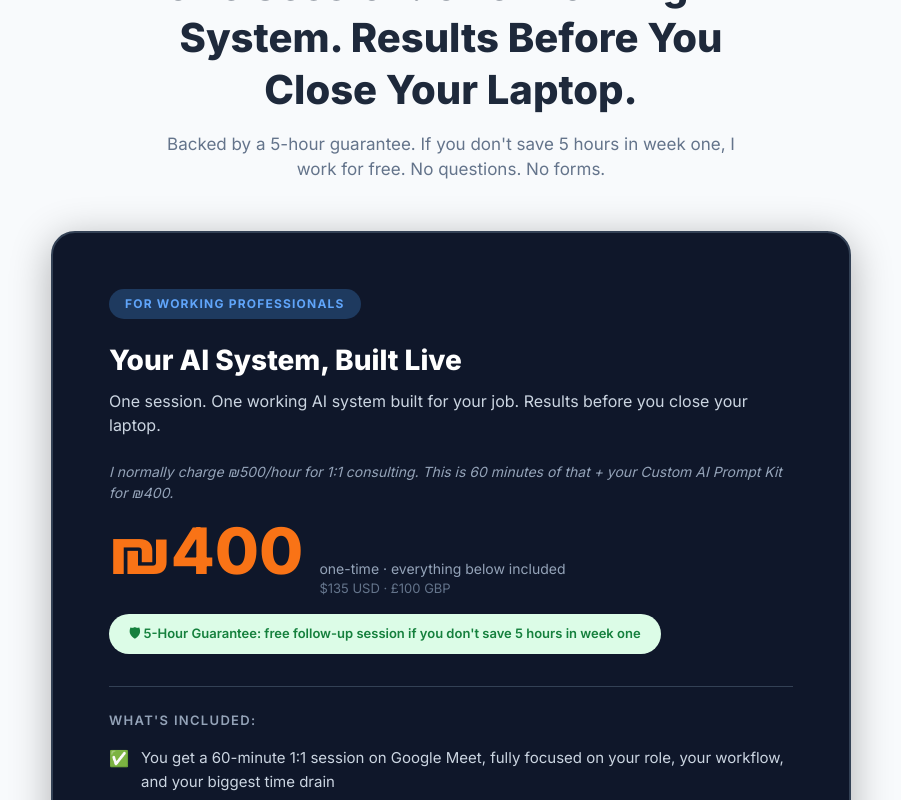
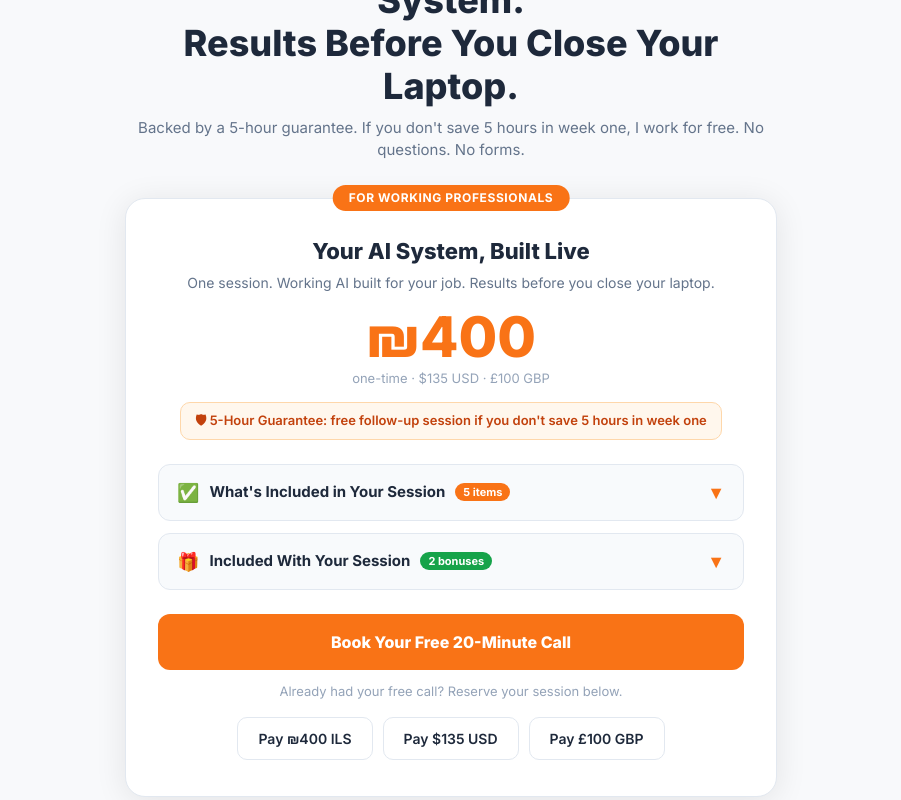
Before and after one commit to samkershner1234-aisk/ai-with-sam, a React (Vite) app: page / in a window 1280 px wide. Shown: the part 3480-4280 px from the top of the page, without its empty margins (189-1090 px from the left). Built offline with nearby package versions, Linux system fonts and the light colour scheme.

Commit message:
Refactor PricingSection component and update content

```diff
--- a/src/components/landing/PricingSection.jsx
+++ b/src/components/landing/PricingSection.jsx
@@ -1,150 +1,115 @@
-import { useState, useEffect } from "react";
+import { useState } from "react";
 import { CTA_URL } from "./constants";
 
-const PHONE = "0526198680";
-const inc=["You get a 60-minute 1:1 session on Google Meet, fully focused on your role, your workflow, and your biggest time drain","You pinpoint the single task at work that is eating your time every day. We fix it together, live.","You get a working AI solution built on the call. A custom prompt or workflow built for exactly how you work. Not a template. Yours.","You get the full session recording sent to you after the call, so you can revisit every step","You get a written recap document. All your custom prompts and next steps in one clear document."];
+const ILS_URL = "https://buy.stripe.com/ILS";
+const USD_URL = "https://buy.stripe.com/USD";
+const GBP_URL = "https://buy.stripe.com/GBP";
 
-function ILSModal({ onClose }) {
-  const [revealed, setRevealed] = useState(null); // 'bit' | 'paybox' | null
-  const [copied, setCopied] = useState(false);
+const included = [
+  "60-minute 1:1 session on Google Meet — fully focused on your role, workflow, and biggest time drain",
+  "We pinpoint the single task eating your time every day and fix it together, live",
+  "A working AI solution built on the call — a custom prompt or workflow for exactly how you work",
+  "Full session recording sent to you after the call — revisit every step",
+  "Written recap document — all your custom prompts and next steps in one clear document",
+];
 
-  useEffect(() => {
-    function handleKey(e) { if (e.key === "Escape") onClose(); }
-    window.addEventListener("keydown", handleKey);
-    return () => window.removeEventListener("keydown", handleKey);
-  }, [onClose]);
+const bonus = [
+  { icon: "🎁", title: "Custom AI Prompt Kit", desc: "I start building your kit before we meet using your intake form. A personalised set of 10+ prompts for your specific role. Yours to keep forever." },
+  { icon: "💬", title: "14 Days WhatsApp Access", desc: "Got a prompt that's not working? Message me directly — not a ticket system. I respond within 24 hours." },
+];
 
-  async function copyPhone() {
-    try {
-      await navigator.clipboard.writeText(PHONE);
-    } catch {
-      const el = document.createElement("textarea");
-      el.value = PHONE;
-      document.body.appendChild(el);
-      el.select();
-      document.execCommand("copy");
-      document.body.removeChild(el);
-    }
-    setCopied(true);
-    setTimeout(() => setCopied(false), 2000);
-  }
-
-  function handleBit(e) {
-    e.stopPropagation();
-    setRevealed(revealed === "bit" ? "bit" : "bit");
-    setCopied(false);
-  }
-  function handlePaybox(e) {
-    e.stopPropagation();
-    setRevealed(revealed === "paybox" ? "paybox" : "paybox");
-    setCopied(false);
-  }
-  function handleBank(e) {
-    e.stopPropagation();
-    onClose();
-    window.open("https://wa.link/il8v94", "_blank", "noopener,noreferrer");
-  }
-
-  const btnStyle = {background:"#F97316",color:"#FFFFFF",fontWeight:700,fontSize:"16px",padding:"14px 20px",borderRadius:"50px",border:"none",cursor:"pointer",width:"100%",textAlign:"center",display:"block",marginBottom:"10px"};
-  const copyBtnStyle = {background:"transparent",color:"#F97316",fontWeight:600,fontSize:"13px",padding:"6px 14px",borderRadius:"50px",border:"1.5px solid #F97316",cursor:"pointer",whiteSpace:"nowrap",flexShrink:0};
-  const revealBox = {background:"#0F172A",borderRadius:"12px",padding:"14px 16px",marginBottom:"10px",display:"flex",alignItems:"center",gap:"12px",flexWrap:"wrap"};
+export default function PricingSection() {
+  const [showIncluded, setShowIncluded] = useState(false);
+  const [showBonus, setShowBonus] = useState(false);
 
   return (
-    <div
-      onClick={onClose}
-      style={{position:"fixed",inset:0,background:"rgba(0,0,0,0.7)",zIndex:9999,display:"flex",alignItems:"center",justifyContent:"center",padding:"16px"}}
-    >
-      <div
-        onClick={e=>e.stopPropagation()}
-        style={{background:"#1a2235",borderRadius:"20px",padding:"32px 28px",width:"100%",maxWidth:"420px",position:"relative",boxShadow:"0 24px 64px rgba(0,0,0,0.5)"}}
-      >
-        <button
-          onClick={onClose}
-          style={{position:"absolute",top:"16px",right:"20px",background:"none",border:"none",color:"#94A3B8",fontSize:"20px",cursor:"pointer",lineHeight:1,padding:"4px"}}
-          aria-label="Close"
-        >✕</button>
+    <section style={{background:"#f8f9fb",padding:"80px 0 72px"}}>
+      <div style={{maxWidth:700,margin:"0 auto",padding:"0 24px"}}>
 
-        <h3 style={{fontWeight:800,color:"#FFFFFF",fontSize:"22px",marginBottom:"24px",paddingRight:"24px"}}>Choose your payment method</h3>
+        {/* Header */}
+        <p style={{color:"#F97316",fontWeight:700,letterSpacing:"0.12em",textTransform:"uppercase",fontSize:13,textAlign:"center",marginBottom:12}}>THE OFFER</p>
+        <h2 style={{fontSize:"clamp(24px,4vw,36px)",fontWeight:800,color:"#1E293B",textAlign:"center",lineHeight:1.2,marginBottom:8}}>
+          One Session. One Working AI System.<br/>Results Before You Close Your Laptop.
+        </h2>
+        <p style={{color:"#64748B",textAlign:"center",fontSize:15,marginBottom:36}}>
+          Backed by a 5-hour guarantee. If you don't save 5 hours in week one, I work for free. No questions. No forms.
+        </p>
 
-        {/* Bit */}
-        <button style={btnStyle} onClick={handleBit}>
-          <a href="https://www.bitpay.co.il" target="_blank" rel="noopener noreferrer"
-            onClick={e=>e.stopPropagation()}
-            style={{color:"#FFFFFF",textDecoration:"none",pointerEvents:"auto"}}>Bit</a>
-        </button>
-        {revealed === "bit" && (
-          <div style={revealBox}>
-            <p style={{color:"#CBD5E1",fontSize:"13px",margin:0,flexShrink:0}}>Send payment to:</p>
-            <p style={{color:"#FFFFFF",fontSize:"22px",fontWeight:800,margin:0,letterSpacing:"0.05em"}}>{PHONE}</p>
-            <button style={copyBtnStyle} onClick={copyPhone}>{copied ? "Copied ✓" : "Copy number"}</button>
+        {/* Pricing card */}
+        <div style={{background:"#fff",borderRadius:20,padding:"36px 32px",boxShadow:"0 4px 32px rgba(0,0,0,0.09)",border:"1.5px solid #E2E8F0",position:"relative"}}>
+
+          {/* Badge */}
+          <div style={{position:"absolute",top:-14,left:"50%",transform:"translateX(-50%)",background:"#F97316",color:"#fff",fontWeight:700,fontSize:12,padding:"4px 16px",borderRadius:20,letterSpacing:"0.05em",whiteSpace:"nowrap"}}>FOR WORKING PROFESSIONALS</div>
+
+          {/* Title + price */}
+          <div style={{textAlign:"center",marginBottom:24}}>
+            <div style={{fontWeight:800,fontSize:22,color:"#1E293B",marginBottom:4}}>Your AI System, Built Live</div>
+            <div style={{color:"#64748B",fontSize:14,marginBottom:16}}>One session. Working AI built for your job. Results before you close your laptop.</div>
+            <div style={{fontSize:"clamp(40px,8vw,56px)",fontWeight:900,color:"#F97316",lineHeight:1}}>₪400</div>
+            <div style={{color:"#94A3B8",fontSize:13,marginTop:4}}>one-time · $135 USD · £100 GBP</div>
+            <div style={{display:"inline-flex",alignItems:"center",gap:6,background:"#FFF7ED",border:"1.5px solid #FED7AA",borderRadius:10,padding:"8px 14px",marginTop:14,fontSize:13,fontWeight:600,color:"#C2410C"}}>
+              🛡 5-Hour Guarantee: free follow-up session if you don't save 5 hours in week one
+            </div>
           </div>
-        )}
 
-        {/* Paybox */}
-        <button style={btnStyle} onClick={handlePaybox}>
-          <a href="https://links.payboxapp.com/" target="_blank" rel="noopener noreferrer"
-            onClick={e=>e.stopPropagation()}
-            style={{color:"#FFFFFF",textDecoration:"none",pointerEvents:"auto"}}>Paybox</a>
-        </button>
-        {revealed === "paybox" && (
-          <div style={revealBox}>
-            <p style={{color:"#CBD5E1",fontSize:"13px",margin:0,flexShrink:0}}>Send payment to:</p>
-            <p style={{color:"#FFFFFF",fontSize:"22px",fontWeight:800,margin:0,letterSpacing:"0.05em"}}>{PHONE}</p>
-            <button style={copyBtnStyle} onClick={copyPhone}>{copied ? "Copied ✓" : "Copy number"}</button>
+          {/* Collapsible: What's Included */}
+          <div style={{marginBottom:12}}>
+            <button onClick={() => setShowIncluded(p => !p)} style={{width:"100%",display:"flex",alignItems:"center",justifyContent:"space-between",background: showIncluded ? "#FFF7ED" : "#F8FAFC",border: showIncluded ? "1.5px solid #F97316" : "1.5px solid #E2E8F0",borderRadius:12,padding:"14px 18px",cursor:"pointer",transition:"all 0.2s"}}>
+              <div style={{display:"flex",alignItems:"center",gap:10}}>
+                <span style={{fontSize:18}}>✅</span>
+                <span style={{fontWeight:700,fontSize:15,color:"#1E293B"}}>What's Included in Your Session</span>
+                <span style={{background:"#F97316",color:"#fff",borderRadius:20,padding:"1px 8px",fontSize:11,fontWeight:700}}>{included.length} items</span>
+              </div>
+              <span style={{color:"#F97316",fontWeight:700,fontSize:18,transition:"transform 0.2s",display:"inline-block",transform: showIncluded ? "rotate(180deg)" : "rotate(0deg)"}}>▼</span>
+            </button>
+            {showIncluded && (
+              <div style={{background:"#FFFBF5",border:"1.5px solid #FED7AA",borderTop:"none",borderRadius:"0 0 12px 12px",padding:"16px 18px"}}>
+                {included.map((item, i) => (
+                  <div key={i} style={{display:"flex",gap:10,alignItems:"flex-start",marginBottom: i < included.length-1 ? 12 : 0}}>
+                    <span style={{color:"#16A34A",fontWeight:700,flexShrink:0,marginTop:2}}>✓</span>
+                    <span style={{color:"#374151",fontSize:14,lineHeight:1.55}}>{item}</span>
+                  </div>
+                ))}
+              </div>
+            )}
           </div>
-        )}
 
-        {/* Bank Transfer */}
-        <button style={{...btnStyle,marginBottom:0}} onClick={handleBank}>Bank Transfer</button>
-      </div>
-    </div>
-  );
-}
+          {/* Collapsible: Included With Your Session */}
+          <div style={{marginBottom:24}}>
+            <button onClick={() => setShowBonus(p => !p)} style={{width:"100%",display:"flex",alignItems:"center",justifyContent:"space-between",background: showBonus ? "#FFF7ED" : "#F8FAFC",border: showBonus ? "1.5px solid #F97316" : "1.5px solid #E2E8F0",borderRadius:12,padding:"14px 18px",cursor:"pointer",transition:"all 0.2s"}}>
+              <div style={{display:"flex",alignItems:"center",gap:10}}>
+                <span style={{fontSize:18}}>🎁</span>
+                <span style={{fontWeight:700,fontSize:15,color:"#1E293B"}}>Included With Your Session</span>
+                <span style={{background:"#16A34A",color:"#fff",borderRadius:20,padding:"1px 8px",fontSize:11,fontWeight:700}}>2 bonuses</span>
+              </div>
+              <span style={{color:"#F97316",fontWeight:700,fontSize:18,transition:"transform 0.2s",display:"inline-block",transform: showBonus ? "rotate(180deg)" : "rotate(0deg)"}}>▼</span>
+            </button>
+            {showBonus && (
+              <div style={{background:"#FFFBF5",border:"1.5px solid #FED7AA",borderTop:"none",borderRadius:"0 0 12px 12px",padding:"16px 18px"}}>
+                {bonus.map((b, i) => (
+                  <div key={i} style={{display:"flex",gap:12,alignItems:"flex-start",marginBottom: i < bonus.length-1 ? 16 : 0}}>
+                    <span style={{fontSize:22,flexShrink:0}}>{b.icon}</span>
+                    <div>
+                      <div style={{fontWeight:700,fontSize:14,color:"#1E293B",marginBottom:3}}>{b.title}</div>
+                      <div style={{color:"#64748B",fontSize:13,lineHeight:1.55}}>{b.desc}</div>
+                    </div>
+                  </div>
+                ))}
+              </div>
+            )}
+          </div>
 
-export default function PricingSection() {
-const [isMobile, setIsMobile] = useState(window.innerWidth <= 768);
-useEffect(() => {
-const handleResize = () => setIsMobile(window.innerWidth <= 768);
-window.addEventListener("resize", handleResize);
-return () => window.removeEventListener("resize", handleResize);
-}, []);
-const [showModal, setShowModal] = useState(false);
-  return (
-    <section id="offer" style={{background:" #F8FAFC",padding:isMobile?"60px 24px":"100px 24px"}}>
-      {showModal && <ILSModal onClose={()=>setShowModal(false)}/>}
-      <div style={{maxWidth:"800px",margin:"0 auto"}}>
-        <p style={{fontSize:"13px",fontWeight:600,letterSpacing:"0.1em",color:" #F97316",textTransform:"uppercase",textAlign:"center",marginBottom:"16px"}}>The Offer</p>
-        <h2 style={{fontSize:"clamp(28px,4vw,40px)",fontWeight:800,color:" #1E293B",textAlign:"center",maxWidth:"650px",margin:"0 auto 16px",lineHeight:1.3}}>One Session. One Working AI System. Results Before You Close Your Laptop.</h2>
-        <p style={{color:" #64748B",fontSize:"17px",textAlign:"center",maxWidth:"580px",margin:"0 auto 48px"}}>Backed by a 5-hour guarantee. If you don't save 5 hours in week one, I work for free. No questions. No forms.</p>
-        <div style={{background:" #0F172A",border:"2px solid #334155",borderRadius:"24px",padding:"clamp(32px,5vw,56px)",boxShadow:"0 8px 40px rgba(0,0,0,0.3)"}}>
-          <div style={{display:"inline-block",background:" #1E3A5F",color:" #60A5FA",fontSize:"12px",fontWeight:700,letterSpacing:"0.1em",textTransform:"uppercase",borderRadius:"50px",padding:"6px 16px",marginBottom:"20px"}}>For Working Professionals</div>
-          <h3 style={{fontSize:"28px",fontWeight:800,color:" #FFFFFF",margin:"0 0 8px"}}>Your AI System, Built Live</h3>
-          <p style={{color:" #CBD5E1",fontSize:"16px",marginBottom:"24px"}}>One session. One working AI system built for your job. Results before you close your laptop.</p>
-          <p style={{color:" #94A3B8",fontSize:"14px",fontStyle:"italic",marginBottom:"16px"}}>I normally charge &#8362;500/hour for 1:1 consulting. This is 60 minutes of that + your Custom AI Prompt Kit for &#8362;400.</p>
-          <div style={{display:"flex",alignItems:"baseline",gap:"16px",flexWrap:"wrap",marginBottom:"16px"}}>
-            <span style={{fontSize:"64px",fontWeight:800,color:" #F97316",lineHeight:1}}>&#8362;400</span>
-            <div><p style={{color:" #94A3B8",fontSize:"14px",margin:0}}>one-time &middot; everything below included</p><p style={{color:" #64748B",fontSize:"13px",margin:0}}>$135 USD &middot; &pound;100 GBP</p></div>
-          </div>
-          <div style={{background:" #DCFCE7",color:" #15803D",borderRadius:"50px",padding:"10px 20px",fontSize:"13px",fontWeight:600,display:"inline-block",marginBottom:"32px"}}>&#128737; 5-Hour Guarantee: free follow-up session if you don't save 5 hours in week one</div>
-          <div style={{borderTop:"1px solid #334155",margin:"0 0 24px"}}/>
-          <p style={{color:" #94A3B8",fontSize:"13px",fontWeight:600,textTransform:"uppercase",letterSpacing:"0.1em",marginBottom:"16px"}}>What's included:</p>
-          {inc.map((item,i)=><div key={i} style={{display:"flex",gap:"12px",alignItems:"flex-start",marginBottom:"12px"}}><span style={{fontSize:"16px",flexShrink:0}}>&#9989;</span><p style={{color:" #CBD5E1",fontSize:"15px",lineHeight:1.6,margin:0}}>{item}</p></div>)}
-          <div style={{borderTop:"1px solid #334155",margin:"24px 0"}}/>
-          <p style={{color:" #F97316",fontSize:"13px",fontWeight:700,letterSpacing:"0.1em",textTransform:"uppercase",marginBottom:"12px"}}>Included With Your Session</p>
-          <div style={{background:" #1E293B",borderRadius:"12px",padding:"20px",marginBottom:"24px"}}>
-            <p style={{color:" #FFFFFF",fontWeight:700,margin:"0 0 8px"}}>&#127873; Custom AI Prompt Kit</p>
-            <p style={{color:" #94A3B8",fontSize:"14px",margin:0}}>The moment you reserve your spot, I start building your Custom AI Prompt Kit using your intake form answers, so by the time we meet, you're already one step ahead. A personalised set of 10+ prompts built for your specific role. Yours to keep and reuse forever.</p>
-          </div>
-          <div style={{background:" #1E293B",borderRadius:"12px",padding:"20px",marginBottom:"32px"}}>
-            <p style={{color:" #FFFFFF",fontWeight:700,margin:"0 0 8px"}}>&#128172; 14 Days of Direct WhatsApp Access to Sam</p>
-            <p style={{color:" #94A3B8",fontSize:"14px",margin:0}}>Got a prompt that's not working, or a new task to automate? Message me directly. Not a ticket system. Direct access. I respond within 24 hours.</p>
-          </div>
-          <a href={CTA_URL} target="_blank" rel="noopener noreferrer" style={{display:"block",background:" #F97316",color:" #FFFFFF",fontWeight:700,fontSize:"17px",padding:"18px 36px",borderRadius:"50px",textDecoration:"none",textAlign:"center",marginBottom:"16px"}}>Book Your Free 20-Minute Call</a>
-          <p style={{color:" #94A3B8",fontSize:"14px",textAlign:"center",marginBottom:"16px",fontStyle:"italic"}}>Already had your free call? Reserve your session below.</p>
-          <div style={{display:"flex",flexWrap:"wrap",gap:"12px",justifyContent:"center",marginBottom:"16px"}}>
-            <button onClick={()=>setShowModal(true)} style={{background:" #F97316",color:" #FFFFFF",fontWeight:600,fontSize:"14px",padding:"10px 20px",borderRadius:"50px",border:"none",cursor:"pointer",display:"inline-block"}}>Pay &#8362;400 ILS</button>
-            <a href="https://www.paypal.com/ncp/payment/FJRZD966GUUWW" target="_blank" rel="noopener noreferrer" style={{background:" #F97316",color:" #FFFFFF",fontWeight:600,fontSize:"14px",padding:"10px 20px",borderRadius:"50px",textDecoration:"none",display:"inline-block"}}>Pay $135 USD</a>
-            <a href="https://www.paypal.com/ncp/payment/YTA8589KBMZVS" target="_blank" rel="noopener noreferrer" style={{background:" #F97316",color:" #FFFFFF",fontWeight:600,fontSize:"14px",padding:"10px 20px",borderRadius:"50px",textDecoration:"none",display:"inline-block"}}>Pay &pound;100 GBP</a>
+          {/* CTA buttons */}
+          <a href={CTA_URL} target="_blank" rel="noopener noreferrer" style={{display:"block",background:"#F97316",color:"#fff",fontWeight:800,fontSize:16,padding:"16px",borderRadius:12,textDecoration:"none",textAlign:"center",marginBottom:12,transition:"opacity 0.2s"}}>
+            Book Your Free 20-Minute Call
+          </a>
+          <p style={{textAlign:"center",color:"#94A3B8",fontSize:13,marginBottom:16}}>Already had your free call? Reserve your session below.</p>
+          <div style={{display:"flex",gap:10,flexWrap:"wrap",justifyContent:"center"}}>
+            {[{label:"Pay ₪400 ILS", url: ILS_URL}, {label:"Pay $135 USD", url: USD_URL}, {label:"Pay £100 GBP", url: GBP_URL}].map((btn, i) => (
+              <a key={i} href={btn.url} target="_blank" rel="noopener noreferrer" style={{padding:"10px 20px",borderRadius:10,border:"1.5px solid #E2E8F0",background:"#fff",color:"#1E293B",fontWeight:600,fontSize:14,textDecoration:"none",transition:"all 0.2s"}}>
+                {btn.label}
+              </a>
+            ))}
           </div>
         </div>
       </div>
```
